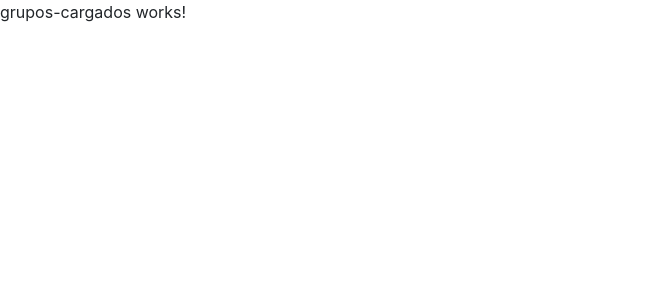
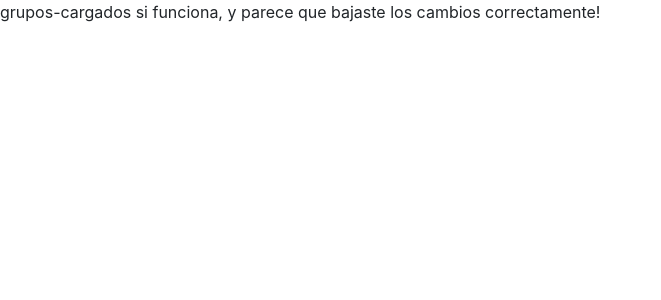
Before and after one commit to desarrollowebp/SIIT, an Angular app: page /gruposCargados in a window 1280 px wide. Shown: the top 300 px of the page, without its empty margins (0-661 px from the left). Built offline with nearby package versions, Linux system fonts and the light colour scheme.

Commit message:
Commit inicial de grupos-cargados

```diff
--- a/src/app/grupos-cargados/grupos-cargados.component.html
+++ b/src/app/grupos-cargados/grupos-cargados.component.html
@@ -1,3 +1,3 @@
 <p>
-  grupos-cargados works!
+  grupos-cargados si funciona, y parece que bajaste los cambios correctamente!
 </p>
```
